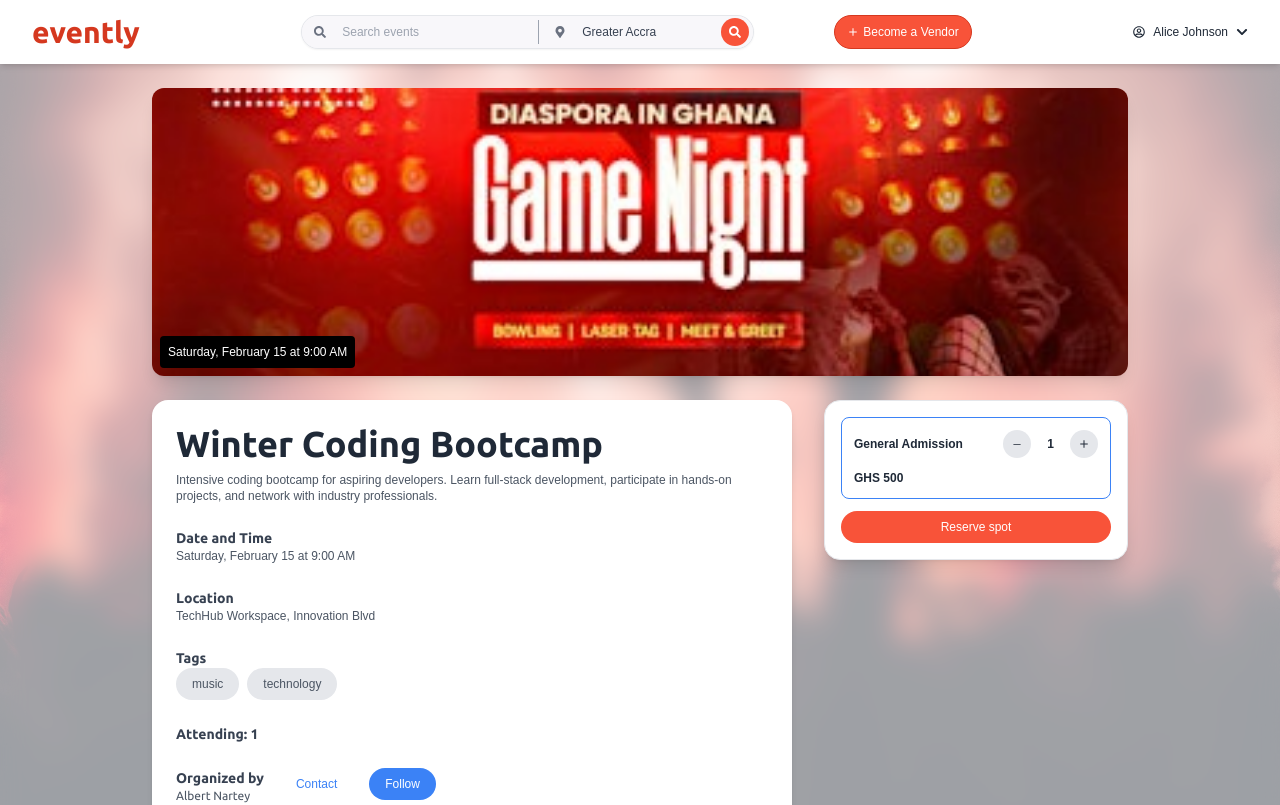
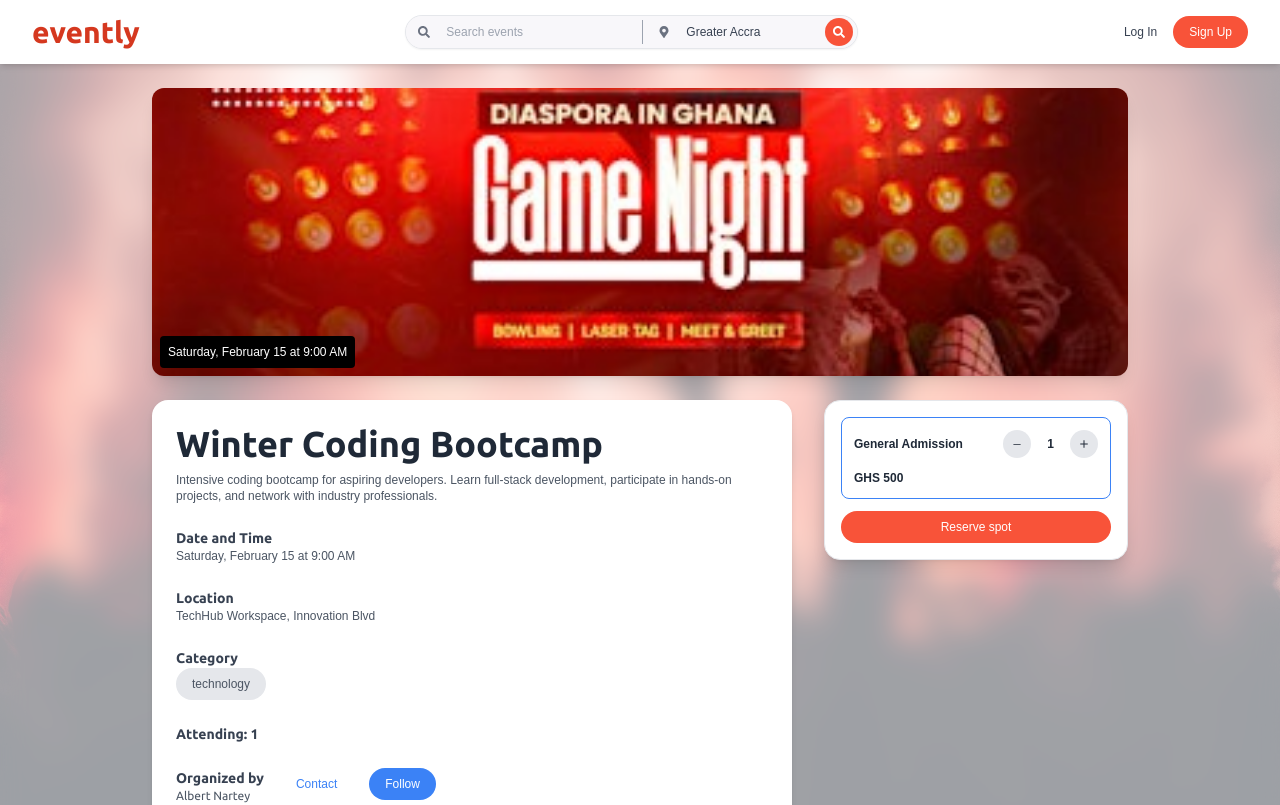
Before and after one commit to TEAM-CHARM/advert-app, a React (Vite) app: page /advert/64a1f4e523f2d3a2b9c8e4d12B in a window 1280 px wide. Shown: the top 805 px of the page. Built offline with nearby package versions, Linux system fonts and the light colour scheme; a web font is replaced by a local one.

Commit message:
login functionality

```diff
--- a/src/App.jsx
+++ b/src/App.jsx
@@ -37,8 +37,9 @@ function App() {
       currentUser = JSON.parse(storedUser);
       setUser(currentUser);
       console.log("User---->", currentUser);
-    } else {
-      currentUser = USER;
+    }
+    else {
+      currentUser = null;
       setUser(USER);
     }
     dispatch({
--- a/src/components/navbar/components/UserMenu.jsx
+++ b/src/components/navbar/components/UserMenu.jsx
@@ -1,8 +1,19 @@
 import React, { useState } from 'react';
 import { FaRegUserCircle, FaChevronDown, FaChevronUp } from 'react-icons/fa';
+import { useDispatch } from 'react-redux';
 
 const UserMenu = ({ user }) => {
   const [isOpen, setIsOpen] = useState(false);
+
+  const dispatch = useDispatch()
+
+  const handleLogout = ()=>{
+    window.localStorage.removeItem("eventlyUser")
+    dispatch({
+      type:"LOGOUT",
+      payload: null
+    })
+  }
 
   return (
     <div
@@ -28,7 +39,7 @@ const UserMenu = ({ user }) => {
             <li className="px-4 py-2 hover:bg-gray-100">Following</li>
             <li className="px-4 py-2 hover:bg-gray-100">Interests</li>
             <li className="px-4 py-2 hover:bg-gray-100">Account settings</li>
-            <li className="px-4 py-2 hover:bg-gray-100">Log out</li>
+            <li className="px-4 py-2 hover:bg-gray-100" ><button onClick={handleLogout}>Log out</button></li>
           </ul>
         </div>
       )}
--- a/src/components/navbar/index.jsx
+++ b/src/components/navbar/index.jsx
@@ -59,7 +59,7 @@ const Navbar = () => {
               {user && user.role === "user" && (
                 <button
                   onClick={handleBecomeVendor}
-                  className=" flex align-middle items-center gap-1 text-white bg-primary-main hover:text-primary-main border border-primary-dark rounded-full p-2 px-3 "
+                  className=" flex align-middle items-center gap-1 text-white bg-primary-main hover:bg-primary-dark border border-primary-dark rounded-full p-2 px-3 "
                 >
                   <IoMdAdd /> Become a Vendor
                 </button>
@@ -79,7 +79,7 @@ const Navbar = () => {
                     Log In
                   </Link>
                   <Link
-                    to="#"
+                    to="/auth/register"
                     className="px-4 py-2 bg-primary-main text-white rounded-full hover:bg-primary-dark"
                   >
                     Sign Up
@@ -139,13 +139,13 @@ const Navbar = () => {
               </Link>
 
               <Link
-                to="#"
+                to="/auth/login"
                 className="block px-3 py-2 rounded-md text-base font-medium text-gray-700 hover:text-orange-500"
               >
                 Log In
               </Link>
               <Link
-                to="#"
+                to="/auth/register"
                 className="block px-3 py-2 bg-orange-500 text-white rounded-full hover:bg-orange-600"
               >
                 Sign Up
--- a/src/constants/index.js
+++ b/src/constants/index.js
@@ -12,10 +12,11 @@ export const USER2 = {
   email: "alice.vendor@example.com",
   password: "$2b$10$EixZaYVK1fsbw1ZfbX3OXePaWxn96p36Q4fO1F5k7kV/9vHV4Sx0e", // Hashed password: "password123"
   role: "vendor",
-  profile: {
     bio: "Passionate event organizer specializing in music and cultural events.",
-    avatar: "https://example.com/avatars/alice.jpg",
-  },
+    profilePic: "https://example.com/avatars/alice.jpg",
+  businessName: "CHARM Inc",
+  businessEmail: "support@charm.com",
+  businessPhone: "+233244885739",
 };
 
 //   -------Regular User-----
@@ -25,10 +26,13 @@ export const USER = {
   email: "alice.vendor@example.com",
   password: "$2b$10$EixZaYVK1fsbw1ZfbX3OXePaWxn96p36Q4fO1F5k7kV/9vHV4Sx0e", // Hashed password: "password123"
   role: "user",
-  profile: {
+
     bio: "Passionate event organizer specializing in music and cultural events.",
-    avatar: "https://example.com/avatars/alice.jpg",
-  },
+    profilePic: "https://example.com/avatars/alice.jpg",
+
+  businessName: "CHARM Inc",
+  businessEmail: "support@charm.com",
+  businessPhone: "+233244885739",
 };
 
 // --------Categories--------------
@@ -97,10 +101,8 @@ export const EVENTS = [
       "Join us for a day of live performances by top artists and bands. Enjoy a variety of music genres, food trucks, and interactive booths.",
     imageURL: eventImg1,
     price: 50.0,
-    categories: [
-      { _id: "64a1f4e5f2d3a2b9c8e4d126", name: "music" },
-      { _id: "64a1f4e5f2d3a2b9c8e4d126", name: "technology" },
-    ],
+    category: { _id: "64a1f4e5f2d3a2b9c8e4d126", name: "technology" },
+
     organizer: {
       _id: "64a1f4e5f2d3a2b9c8e4d123",
       name: "Albert Nartey",
@@ -122,10 +124,7 @@ export const EVENTS = [
       "A gathering of the brightest minds in technology. Participate in workshops, keynotes, and networking sessions to stay ahead in the tech industry.",
     imageURL: eventImg2,
     price: 150.0,
-    categories: [
-      { _id: "64a1f4e5f2d3a2b9c8e4d126", name: "music" },
-      { _id: "64a1f4e5f2d3a2b9c8e4d126", name: "technology" },
-    ],
+    category: { _id: "64a1f4e5f2d3a2b9c8e4d126", name: "technology" },
     organizer: {
       _id: "64a1f4e5f2d3a2b9c8e4d123",
       name: "Albert Nartey",
@@ -145,10 +144,7 @@ export const EVENTS = [
       "Run through the heart of Cityville in our annual marathon event. Suitable for all levels with categories for professionals and amateurs.",
     imageURL: eventImg1,
     price: 30.0,
-    categories: [
-      { _id: "64a1f4e5f2d3a2b9c8e4d126", name: "music" },
-      { _id: "64a1f4e5f2d3a2b9c8e4d126", name: "technology" },
-    ],
+    category: { _id: "64a1f4e5f2d3a2b9c8e4d126", name: "technology" },
     organizer: {
       _id: "64a1f4e5f2d3a2b9c8e4d123",
       name: "Albert Nartey",
@@ -166,10 +162,7 @@ export const EVENTS = [
       "Intensive coding bootcamp for aspiring developers. Learn full-stack development, participate in hands-on projects, and network with industry professionals.",
     imageURL: eventImg1,
     price: 500.0,
-    categories: [
-      { _id: "64a1f4e5f2d3a2b9c8e4d126", name: "music" },
-      { _id: "64a1f4e5f2d3a2b9c8e4d126", name: "technology" },
-    ],
+    category: { _id: "64a1f4e5f2d3a2b9c8e4d126", name: "technology" },
     organizer: {
       _id: "64a1f4e5f2d3a2b9c8e4d123",
       name: "Albert Nartey",
@@ -187,10 +180,7 @@ export const EVENTS = [
       "Intensive coding bootcamp for aspiring developers. Learn full-stack development, participate in hands-on projects, and network with industry professionals.",
     imageURL: eventImg1,
     price: 500.0,
-    categories: [
-      { _id: "64a1f4e5f2d3a2b9c8e4d126", name: "music" },
-      { _id: "64a1f4e5f2d3a2b9c8e4d126", name: "technology" },
-    ],
+    category: { _id: "64a1f4e5f2d3a2b9c8e4d126", name: "technology" },
     organizer: {
       _id: "64a1f4e5f2d3a2b9c8e4d123",
       name: "Albert Nartey",
@@ -210,10 +200,7 @@ export const EVENTS = [
       "Intensive coding bootcamp for aspiring developers. Learn full-stack development, participate in hands-on projects, and network with industry professionals.",
     imageURL: eventImg1,
     price: 500.0,
-    categories: [
-      { _id: "64a1f4e5f2d3a2b9c8e4d126", name: "music" },
-      { _id: "64a1f4e5f2d3a2b9c8e4d126", name: "technology" },
-    ],
+    category: { _id: "64a1f4e5f2d3a2b9c8e4d126", name: "technology" },
     organizer: {
       _id: "64a1f4e5f2d3a2b9c8e4d123",
       name: "Albert Nartey",
@@ -233,10 +220,7 @@ export const EVENTS = [
       "Intensive coding bootcamp for aspiring developers. Learn full-stack development, participate in hands-on projects, and network with industry professionals.",
     imageURL: eventImg1,
     price: 500.0,
-    categories: [
-      { _id: "64a1f4e5f2d3a2b9c8e4d126", name: "music" },
-      { _id: "64a1f4e5f2d3a2b9c8e4d126", name: "technology" },
-    ],
+    category: { _id: "64a1f4e5f2d3a2b9c8e4d126", name: "technology" },
     organizer: {
       _id: "64a1f4e5f2d3a2b9c8e4d123",
       name: "Albert Nartey",
--- a/src/layouts/RootLayout.jsx
+++ b/src/layouts/RootLayout.jsx
@@ -12,6 +12,8 @@ const RootLayout = () => {
         <Navbar />
 
         <Outlet />
+      </div>
+      <div className="content">
         <Footer />
       </div>
     </div>
--- a/src/pages/advert-details/index.jsx
+++ b/src/pages/advert-details/index.jsx
@@ -146,16 +146,13 @@ const AdvertDetails = () => {
 
               {/* Categories */}
               <div>
-                <h3 className="text-sm font-semibold text-gray-700">Tags</h3>
+                <h3 className="text-sm font-semibold text-gray-700">Category</h3>
                 <div className="categories flex space-x-2">
-                  {event?.categories?.map((category, index) => (
                     <span
-                      key={index}
                       className="bg-gray-200 text-gray-600 text-xs p-2 px-4 rounded-2xl"
                     >
-                      {category?.name}
+                      {event?.category?.name}
                     </span>
-                  ))}
                 </div>
               </div>
               <div>
--- a/src/pages/auth/register/index.jsx
+++ b/src/pages/auth/register/index.jsx
@@ -1,26 +1,25 @@
-import React, { useEffect, useState } from 'react';
-import { FaEye, FaEyeSlash } from 'react-icons/fa';
-import { useDispatch, useSelector } from 'react-redux';
-import { useLocation, useNavigate } from 'react-router-dom';
-import { toast } from 'react-toastify';
-import { apiSignUp } from '../../../services/auth';
+import React, { useEffect, useState } from "react";
+import { FaEye, FaEyeSlash } from "react-icons/fa";
+import { useDispatch, useSelector } from "react-redux";
+import { useLocation, useNavigate } from "react-router-dom";
+import { toast } from "react-toastify";
+import { apiSignUp } from "../../../services/auth";
 
 const RegisterForm = () => {
-  const { user } = useSelector((state) => ({ ...state }))
-  const [loading, setLoading] = useState(false)
-  const [role, setRole] = useState("user")
+  const { user } = useSelector((state) => ({ ...state }));
+  const [loading, setLoading] = useState(false);
+  const [role, setRole] = useState("user");
   const [showPassword, setShowPassword] = useState(false);
   const [showConfirmPassword, setShowConfirmPassword] = useState(false);
-  const [withVendorRole, setWithVendorRole] = useState(false)
+  const [withVendorRole, setWithVendorRole] = useState(false);
 
-  const dispatch = useDispatch()
-  const navigate = useNavigate()
-  const location = useLocation()
+  const dispatch = useDispatch();
+  const navigate = useNavigate();
+  const location = useLocation();
   useEffect(() => {
-    console.log(user)
-    if (user)
-      return navigate("/")
-  }, [user])
+    console.log(user);
+    if (user) return navigate("/");
+  }, [user]);
 
   // const handleChange = (e) => {
   //   const { name, value } = e.target;
@@ -30,76 +29,83 @@ const RegisterForm = () => {
   //   }));
   // };
 
-
-
   const handleSubmit = async (e) => {
     e.preventDefault();
     let data = {};
-    const formData = new FormData(e.target)
+    const formData = new FormData(e.target);
 
-    const password1 = formData.get("password")
-    const password2 = formData.get("confirmPassword")
+    const password1 = formData.get("password");
+    const password2 = formData.get("confirmPassword");
     if (password1 !== password2) {
-      toast.error("Passwords do not match!")
+      toast.error("Passwords do not match!");
       return;
     }
-    const firstName = formData.get("firstName")
-    const lastName = formData.get("lastName")
+    const firstName = formData.get("firstName");
+    const lastName = formData.get("lastName");
 
-    data.email = formData.get("email")
-    data.password = password1
-    data.name = `${firstName} ${lastName}`
-    // data.businessName = formData.get("businessName") || ""
-    // data.businessEmail = formData.get("businessEmail") || ""
-    // data.businessPhone = formData.get("businessPhone") || ""
-    data.role = role
+    data.email = formData.get("email");
+    data.password = password1;
+    data.name = `${firstName} ${lastName}`;
+    if (withVendorRole) {
+      data.businessName = formData.get("businessName");
+      data.businessEmail = formData.get("businessEmail");
+      data.businessPhone = formData.get("businessPhone");
+    }
+    data.role = role;
 
     try {
-      setLoading(true)
-      const res = await apiSignUp(data)
+      setLoading(true);
+      const res = await apiSignUp(data);
       if (res.status === 201 || res.status === 200) {
         // set the user in the local storage (eventlyUser)
-        window.localStorage.setItem("eventlyUser", JSON.stringify(res.data))
+        window.localStorage.setItem("eventlyUser", JSON.stringify(res.data));
         // dispatch the user
         dispatch({
           type: "LOGGED_IN_USER",
-          payload: res.data,
+          payload: res.data.user,
         });
         // redirect to intended page or /
-        const params = new URLSearchParams(location.search)
-        const redirecteURL = params.get("redirect")
-        if (redirecteURL) navigate(redirecteURL)
-        else navigate('/')
+        const params = new URLSearchParams(location.search);
+        const redirecteURL = params.get("redirect");
+        if (redirecteURL) navigate(redirecteURL);
+        else navigate("/");
         // Show toast notification
-        toast.success(`Welcome ${res.data.name.split(" ")[0]}`)
+        toast.success(`Welcome ${res.data.user.name.split(" ")[0]}`);
       }
     } catch (error) {
-      toast.error("Error creating an account")
-      console.log("Error creating account", error)
+      toast.error("Error creating an account");
+      console.log("Error creating account", error);
     } finally {
-      setLoading(false)
+      setLoading(false);
     }
-
   };
 
-  const inputClasses = "shadow appearance-none border rounded-lg w-full py-2 px-3 text-gray-700 leading-tight focus:outline-none focus:shadow-outline";
+  const inputClasses =
+    "shadow appearance-none border rounded-lg w-full py-2 px-3 text-gray-700 leading-tight focus:outline-none focus:shadow-outline";
 
   const handleRoleChange = (e) => {
-    if (e.target.checked) setRole("vendor")
-    setWithVendorRole(e.target.checked)
-  }
-
+    if (e.target.checked) setRole("vendor");
+    setWithVendorRole(e.target.checked);
+  };
 
   return (
     <div className="flex flex-col md:flex-row min-h-screen bg-gray-100">
       {/* Left side - Registration Form */}
       <div className="w-full md:w-1/2 flex items-center justify-center p-6">
         <div className="w-full max-w-md">
-          <form onSubmit={handleSubmit} className="bg-white shadow-md rounded-lg px-8 pt-6 pb-8 mb-4">
-            <h2 className="text-2xl font-bold mb-6 text-center">Register for Evently</h2>
+          <form
+            onSubmit={handleSubmit}
+            className="bg-white shadow-md rounded-lg px-8 pt-6 pb-8 mb-4"
+          >
+            <h2 className="text-2xl font-bold mb-6 text-center">
+              Register for Evently
+            </h2>
             <div className="mb-4 flex space-x-4">
               <div className="flex-1">
-                <label className="block text-gray-700 text-sm font-bold mb-2" htmlFor="firstName">
+                <label
+                  className="block text-gray-700 text-sm font-bold mb-2"
+                  htmlFor="firstName"
+                >
                   First Name
                 </label>
                 <input
@@ -114,7 +120,10 @@ const RegisterForm = () => {
                 />
               </div>
               <div className="flex-1">
-                <label className="block text-gray-700 text-sm font-bold mb-2" htmlFor="lastName">
+                <label
+                  className="block text-gray-700 text-sm font-bold mb-2"
+                  htmlFor="lastName"
+                >
                   Last Name
                 </label>
                 <input
@@ -130,7 +139,10 @@ const RegisterForm = () => {
               </div>
             </div>
             <div className="mb-4">
-              <label className="block text-gray-700 text-sm font-bold mb-2" htmlFor="email">
+              <label
+                className="block text-gray-700 text-sm font-bold mb-2"
+                htmlFor="email"
+              >
                 Email
               </label>
               <input
@@ -145,7 +157,10 @@ const RegisterForm = () => {
               />
             </div>
             <div className="mb-4 relative">
-              <label className="block text-gray-700 text-sm font-bold mb-2" htmlFor="password">
+              <label
+                className="block text-gray-700 text-sm font-bold mb-2"
+                htmlFor="password"
+              >
                 Password
               </label>
               <input
@@ -167,7 +182,10 @@ const RegisterForm = () => {
               </button>
             </div>
             <div className="mb-6 relative">
-              <label className="block text-gray-700 text-sm font-bold mb-2" htmlFor="confirmPassword">
+              <label
+                className="block text-gray-700 text-sm font-bold mb-2"
+                htmlFor="confirmPassword"
+              >
                 Confirm Password
               </label>
               <input
@@ -189,15 +207,27 @@ const RegisterForm = () => {
               </button>
             </div>
             <div className="role-check flex gap-3 align-middle items-center">
-              <input type="checkbox" name="role" id="role" onChange={handleRoleChange} />
-              <label className="block text-gray-700 text-sm font-bold " htmlFor="role">
+              <input
+                type="checkbox"
+                name="role"
+                id="role"
+                onChange={handleRoleChange}
+              />
+              <label
+                className="block text-gray-700 text-sm font-bold "
+                htmlFor="role"
+              >
                 Also become a vendor
               </label>
             </div>
 
-            {withVendorRole && <div>
+            {withVendorRole && (
+              <div>
                 <div className="flex-1">
-                <label className="block text-gray-700 text-sm font-bold mb-2" htmlFor="businessName">
+                  <label
+                    className="block text-gray-700 text-sm font-bold mb-2"
+                    htmlFor="businessName"
+                  >
                     Business Name
                   </label>
                   <input
@@ -212,7 +242,10 @@ const RegisterForm = () => {
                   />
                 </div>
                 <div className="flex-1">
-                <label className="block text-gray-700 text-sm font-bold mb-2" htmlFor="businessEmail">
+                  <label
+                    className="block text-gray-700 text-sm font-bold mb-2"
+                    htmlFor="businessEmail"
+                  >
                     Business Email
                   </label>
                   <input
@@ -227,7 +260,10 @@ const RegisterForm = () => {
                   />
                 </div>
                 <div className="flex-1">
-                <label className="block text-gray-700 text-sm font-bold mb-2" htmlFor="businessPhone">
+                  <label
+                    className="block text-gray-700 text-sm font-bold mb-2"
+                    htmlFor="businessPhone"
+                  >
                     Business Phone
                   </label>
                   <input
@@ -235,14 +271,14 @@ const RegisterForm = () => {
                     id="businessPhone"
                     type="text"
                     placeholder="Business Phone"
-                  name="businessName"
+                    name="businessPhone"
                     // value={formData.businessPhone}
                     // onChange={handleChange}
                     required
                   />
                 </div>
-            </div>}
-
+              </div>
+            )}
 
             <div className="flex items-center justify-center">
               <button
```
Also changed, not shown: 1 other file (tests, documents, lock files or other folders). Lines whose indentation alone changed are shown as unchanged.
